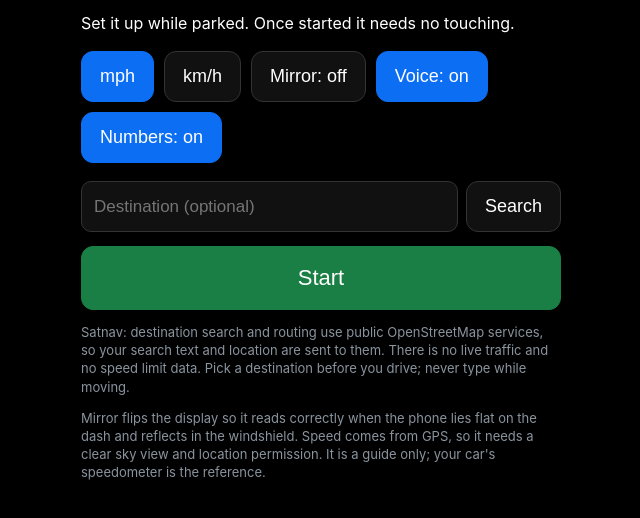
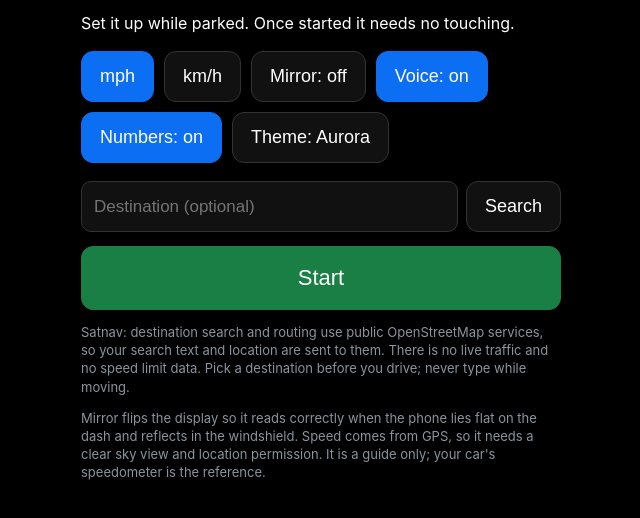
Before and after one commit to ol1000/ol1000.github.io, a plain HTML site: page tesla-hud/index.html in a window 1280 px wide. Shown: the part 66-584 px from the top of the page, without its empty margins (319-959 px from the left). Drawn offline with Linux system fonts and the light colour scheme.

```diff
--- a/tesla-hud/index.html
+++ b/tesla-hud/index.html
@@ -21,6 +21,7 @@
       <button id="mirror">Mirror: off</button>
       <button id="voice">Voice: on</button>
       <button id="numbers">Numbers: on</button>
+      <button id="theme">Theme: Aurora</button>
     </div>
     <div class="dest">
       <input id="q" type="search" placeholder="Destination (optional)" autocomplete="off" />
```
